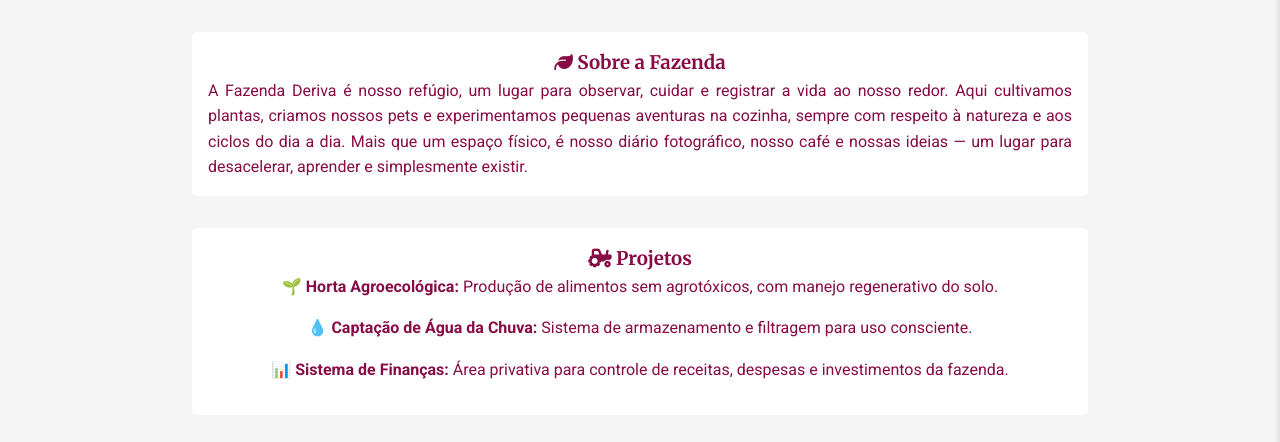
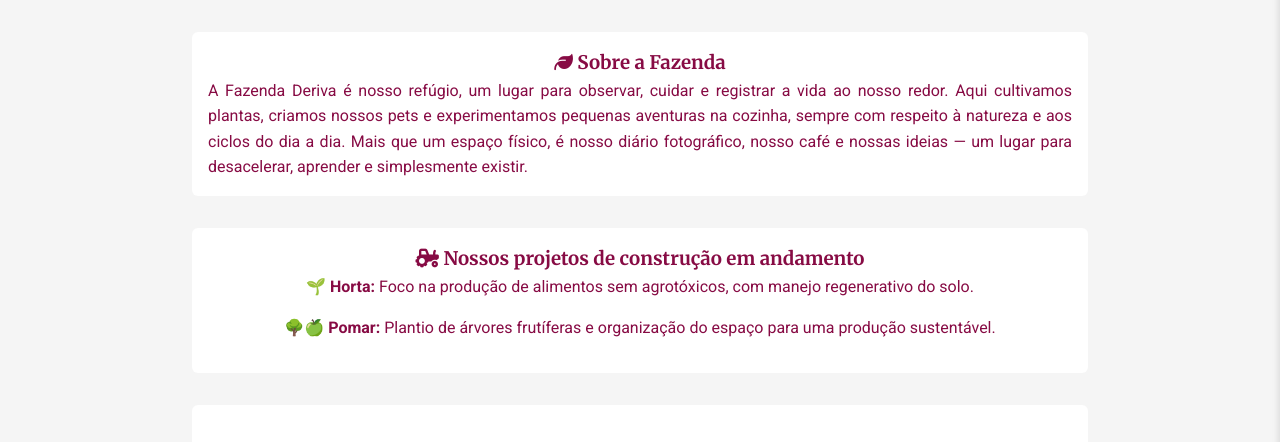
Before and after one commit to fazendaderiva/website, a plain HTML site: page index.html in a window 1280 px wide. Shown: the part 74-516 px from the top of the page. Drawn offline with Linux system fonts and the light colour scheme.

Commit message:
Add files via upload

```diff
--- a/index.html
+++ b/index.html
@@ -61,17 +61,14 @@
     </section>
 
     <section class="white-bg" style="margin-bottom: 2rem;">
-      <h3><i class="fa-solid fa-tractor"></i> Projetos</h3>
+      <h3><i class="fa-solid fa-tractor"></i> Nossos projetos de construção em andamento</h3>
       <ul style="list-style: none; padding-left: 0;">
         <li style="margin-bottom: 1rem;">
-          <strong>🌱 Horta Agroecológica:</strong> Produção de alimentos sem agrotóxicos, com manejo regenerativo do solo.
+          <strong>🌱 Horta:</strong> Foco na produção de alimentos sem agrotóxicos, com manejo regenerativo do solo.
         </li>
-        <li style="margin-bottom: 1rem;">
-          <strong>💧 Captação de Água da Chuva:</strong> Sistema de armazenamento e filtragem para uso consciente.
-        </li>
-        <li style="margin-bottom: 1rem;">
-          <strong>📊 Sistema de Finanças:</strong> Área privativa para controle de receitas, despesas e investimentos da fazenda.
-        </li>
+		 <li style="margin-bottom: 1rem;">
+			<strong>🌳🍏 Pomar:</strong> Plantio de árvores frutíferas e organização do espaço para uma produção sustentável.
+		</li>
       </ul>
 		</section>
 	 <section class="white-bg social-section">
```
